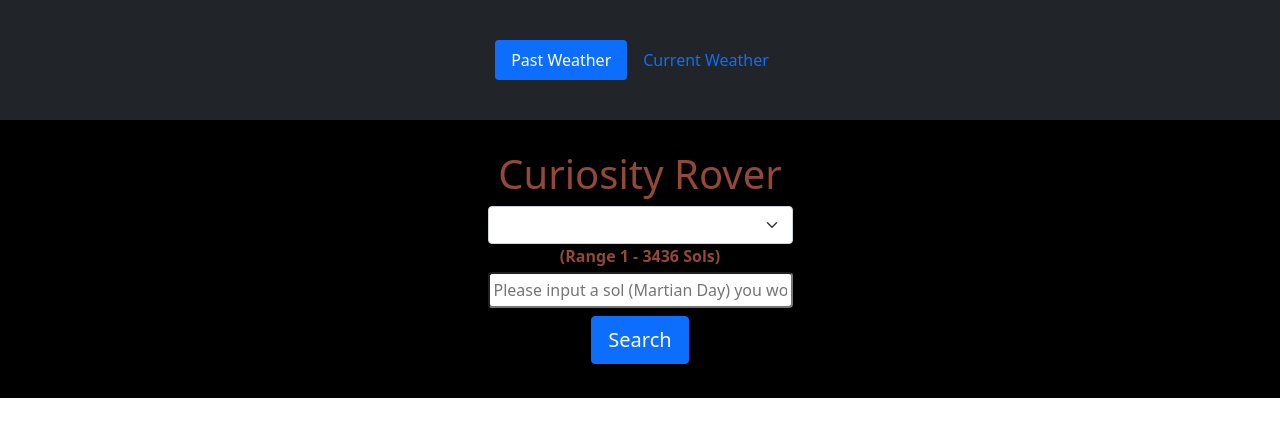
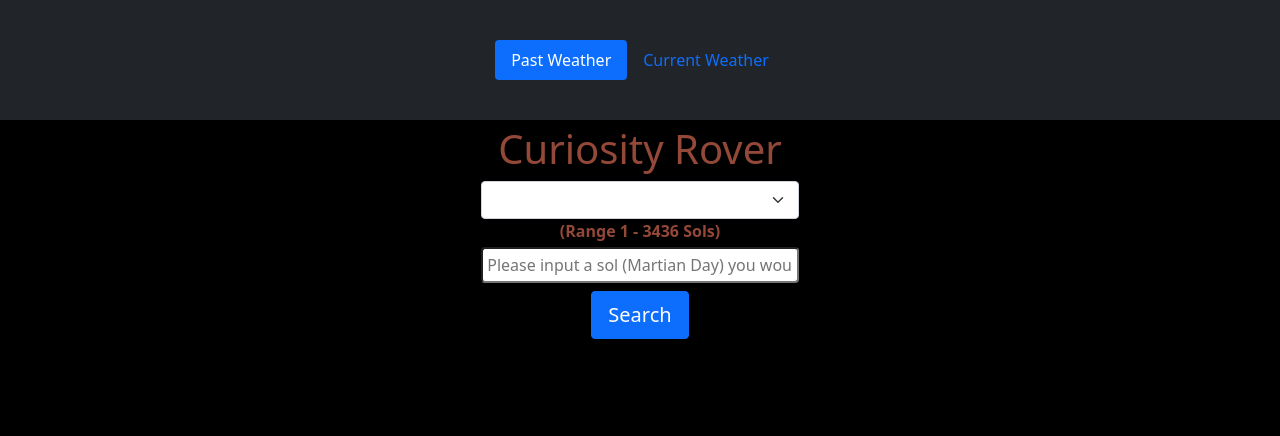
Before and after one commit to TheodoreAI/weather-app, a Vue app: page /current-weather in a window 1280 px wide. Shown: the top 436 px of the page. Built offline with nearby package versions, Linux system fonts and the light colour scheme.

Commit message:
Needed to fix #28 and #29.

```diff
--- a/public/index.html
+++ b/public/index.html
@@ -1,5 +1,5 @@
 <!DOCTYPE html>
-<html lang="">
+<html lang="en">
   <head>
     <meta charset="utf-8" />
     <meta http-equiv="X-UA-Compatible" content="IE=edge" />
@@ -13,7 +13,7 @@
     <title><%= htmlWebpackPlugin.options.title %></title>
     <style href="style.css"></style>
   </head>
-  <body>
+  <body style="min-height: 100vh">
     <noscript>
       <strong
         >We're sorry but <%= htmlWebpackPlugin.options.title %> doesn't work
--- a/public/style.css
+++ b/public/style.css
@@ -1,7 +1,4 @@
-html,
 body {
-  min-height: 100%;
+  min-height: 100vh;
+  background-color: blue;
 }
-body {
-  height: 100vh;
-}
--- a/src/resources/marsData.json
+++ b/src/resources/marsData.json
@@ -1,10 +1,38 @@
 [
   {
-    "Date": "Mar. 30, 2022",
-    "Sol": 3429,
+    "Date": "Mar. 25, 2022",
+    "Sol": 3424,
+    "max": "34°F",
+    "min": "-90°F",
+    "Pressure (Pa)": 762,
+    "Sunrise": "05:18",
+    "Sunset": "17:22"
+  },
+  {
+    "Date": "Mar. 26, 2022",
+    "Sol": 3425,
     "max": "36°F",
-    "min": "-89°F",
-    "Pressure (Pa)": 768,
+    "min": "-87°F",
+    "Pressure (Pa)": 762,
+    "Sunrise": "05:18",
+    "Sunset": "17:22"
+  },
+
+  {
+    "Date": "Mar. 27, 2022",
+    "Sol": 3426,
+    "max": "36°F",
+    "min": "-92°F",
+    "Pressure (Pa)": 763,
+    "Sunrise": "05:18",
+    "Sunset": "17:22"
+  },
+  {
+    "Date": "Mar. 28, 2022",
+    "Sol": 3427,
+    "max": "34°F",
+    "min": "-92°F",
+    "Pressure (Pa)": 763,
     "Sunrise": "05:18",
     "Sunset": "17:23"
   },
@@ -17,50 +45,14 @@
     "Sunrise": "05:18",
     "Sunset": "17:23"
   },
+
   {
-    "Date": "Mar. 28, 2022",
-    "Sol": 3427,
-    "max": "34°F",
-    "min": "-92°F",
-    "Pressure (Pa)": 763,
+    "Date": "Mar. 30, 2022",
+    "Sol": 3429,
+    "max": "36°F",
+    "min": "-89°F",
+    "Pressure (Pa)": 768,
     "Sunrise": "05:18",
     "Sunset": "17:23"
-  },
-  {
-    "Date": "Mar. 27, 2022",
-    "Sol": 3426,
-    "max": "36°F",
-    "min": "-92°F",
-    "Pressure (Pa)": 763,
-    "Sunrise": "05:18",
-    "Sunset": "17:22"
-  },
-
-  {
-    "Date": "Mar. 26, 2022",
-    "Sol": 3425,
-    "max": "36°F",
-    "min": "-87°F",
-    "Pressure (Pa)": 762,
-    "Sunrise": "05:18",
-    "Sunset": "17:22"
-  },
-  {
-    "Date": "Mar. 25, 2022",
-    "Sol": 3424,
-    "max": "34°F",
-    "min": "-90°F",
-    "Pressure (Pa)": 762,
-    "Sunrise": "05:18",
-    "Sunset": "17:22"
-  },
-  {
-    "Date": "Mar. 24, 2022",
-    "Sol": 3423,
-    "max": "23°F",
-    "min": "-90°F",
-    "Pressure (Pa)": 760,
-    "Sunrise": "05:18",
-    "Sunset": "17:22"
   }
 ]
--- a/src/store/index.js
+++ b/src/store/index.js
@@ -39,7 +39,6 @@
         console.log("Its full");
       }
     },
-
     searchImages({ commit }, queryObj) {
       let api_key = process.env.VUE_APP_NASA_API;
       callAPI(api_key, queryObj.camera, queryObj.sol, commit);
--- a/src/views/CurrentWeather.vue
+++ b/src/views/CurrentWeather.vue
@@ -1,5 +1,5 @@
 <template>
-  <div :style="myStyle">
+  <div>
     <div class="header">
       <h1>Curiosity Rover</h1>
       <div
@@ -23,6 +23,7 @@
           <option value="FHAZ">Front-Camera</option>
           <option value="RHAZ">Rear-Camera</option>
           <option value="MAST">MAST</option>
+          <option value="MARDI">Mars Descent Imager</option>
           <option value="NAVCAM">Navigation-Camera</option>
         </select>
         <label class="fw-bold"> (Range 1 - 3436 Sols)</label>
@@ -146,10 +147,10 @@
   color: #934838;
   background: black 100% 100% no-repeat;
 
-  height: auto;
+  min-height: 100vh;
   background-size: cover;
   background-position: center center;
-  padding: 30px;
+  padding: 5px;
 }
 .martianColors {
   background-color: #934838;
--- a/src/views/Home.vue
+++ b/src/views/Home.vue
@@ -53,7 +53,7 @@
   background: url("https://d2pn8kiwq2w21t.cloudfront.net/original_images/jpegPIA22486.jpg")
     100% 100% no-repeat;
 
-  height: 1000px;
+  min-height: 100vh;
   background-size: cover;
   background-position: center center;
   padding: 30px;
```
Also changed, not shown: 1 other file (tests, documents, lock files or other folders).
